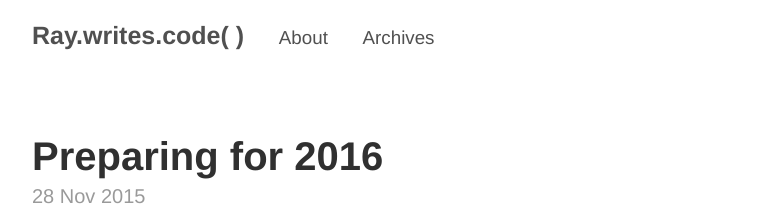
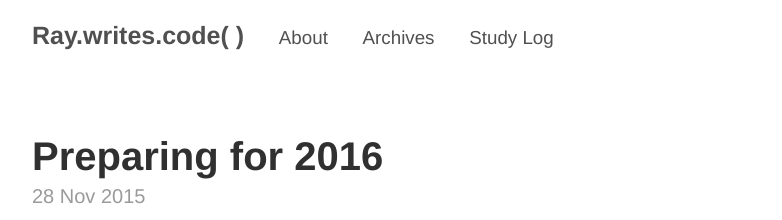
Before and after one commit to raywritescode/raywritescode.github.io, a Jekyll site: the page built from index.html, in a window 1280 px wide and 900 px high. Shown: the top 220 px of the window, without its empty margins (248-1030 px from the left). Built offline with Jekyll 4.4.1, drawn with Linux system fonts in a browser that asks for light colours; Markdown is read by kramdown in place of the engine named in the settings; the list of posts is cut into pages by our own code.

Commit message:
Updated _config.yml to include 'Study Log' link on main page

```diff
--- a/_config.yml
+++ b/_config.yml
@@ -18,6 +18,7 @@ author:
 pages_list:
   About: '/about'
   Archives: '/archives'
+  Study Log: '/studylog'
 
 # Custom vars
 version:          1.0.0
```
